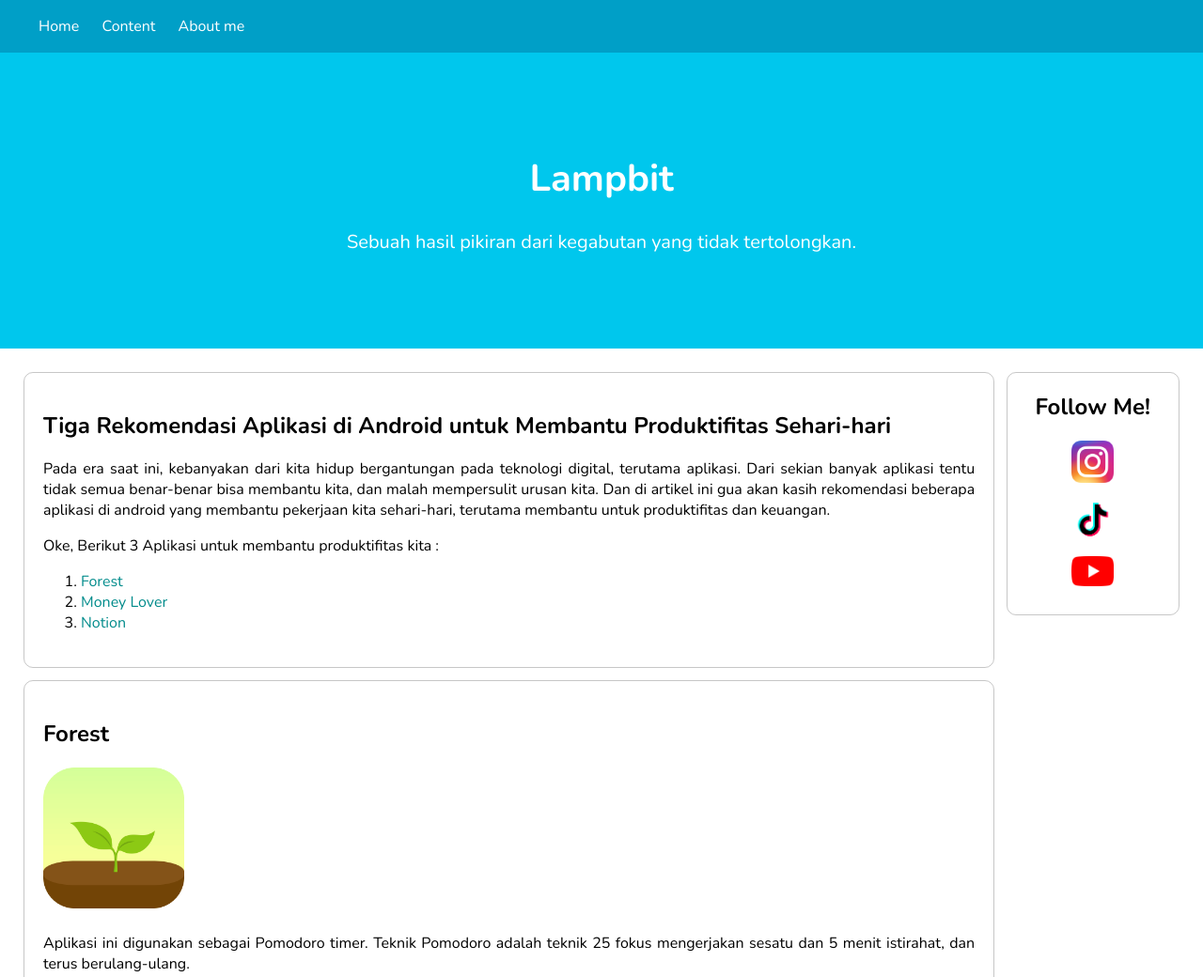
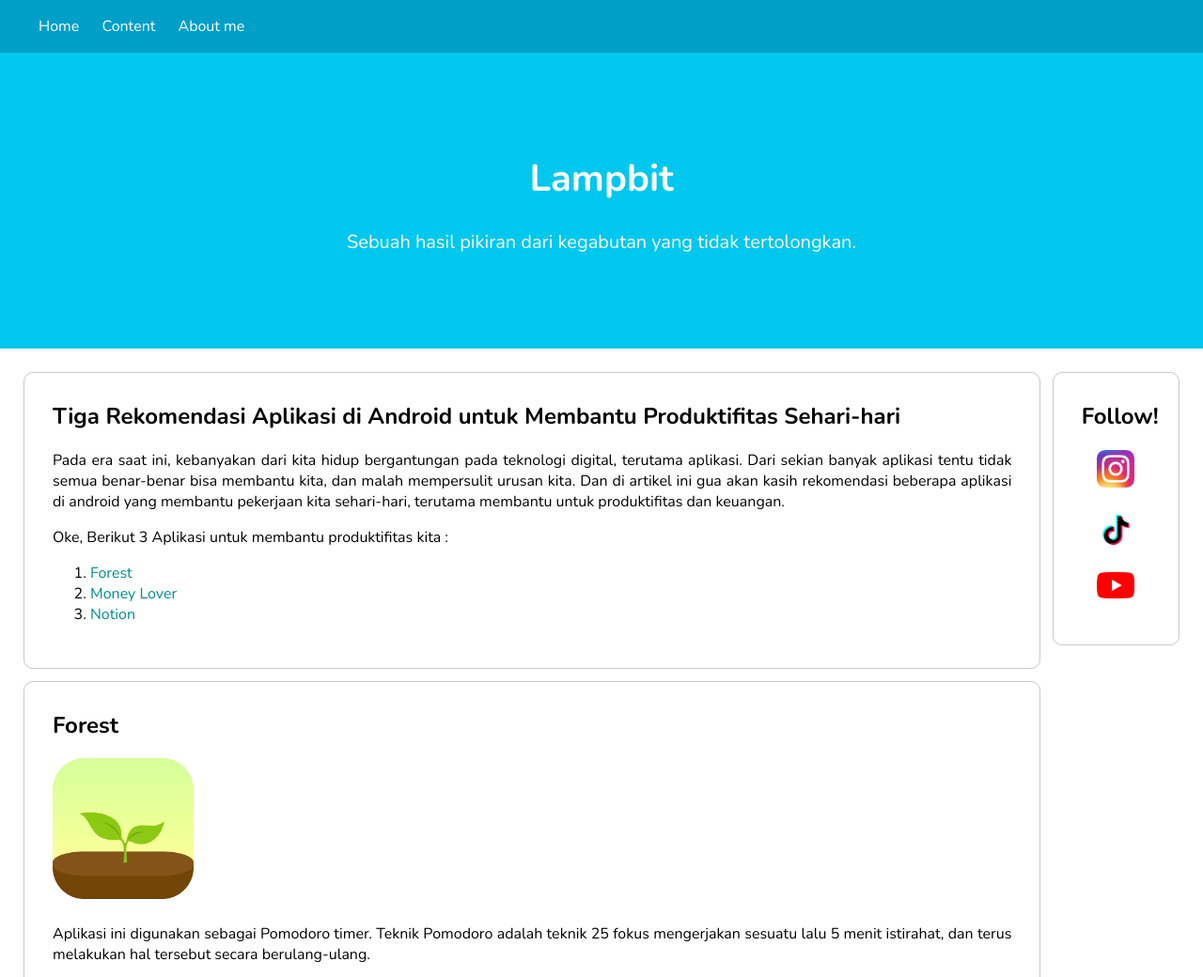
Before and after one commit to mhmmdhandika/LampBit, a plain HTML site: page index.html in a window 1280 px wide. Shown: the top 1040 px of the page at 94% size. Drawn offline with nearby package versions, Linux system fonts and the light colour scheme.

Commit message:
Sudah jadi, dengan menggunakan layout Float. Dan rencananya akan diperbaiki menggunakan CSS Flexbox atau CSS GRID

```diff
--- a/assets/style/style.css
+++ b/assets/style/style.css
@@ -20,6 +20,7 @@
     padding: 1px;
     position: sticky;
     top: 0;
+    z-index: 1;
 }
 
 #navTron ul li {
@@ -53,16 +54,19 @@
 
 .content {
     float: left;
-    width: 84%;
+    width: 88%;
 }
 
 .card {
-    margin: auto;
     margin-bottom: 13px;
-    border-radius: 5px;
-    padding: 20px;
+    padding: 30px;
     border: rgba(139, 139, 139, 0.479) solid 1px;
     border-radius: 10px;
+}
+
+article h1,
+.card h2 {
+    margin-top: 0;
 }
 
 .card p {
@@ -88,18 +92,19 @@
 
 aside {
     float: right;
-    width: 15%;
+    width: 11%;
     text-align: center;
     border: rgba(192, 192, 192, 0.479) solid 1px;
 }
 
-.card aside {
-    border-radius: 30px;
+aside img {
+    width: 40px;
+    padding-bottom: 19px;
+    transition: 0.2s;
 }
 
-aside img {
-    max-width: 45px;
-    padding-bottom: 10px;
+aside a img:hover {
+    transform: scale(1.3);
 }
 
 footer p {
--- a/index.html
+++ b/index.html
@@ -54,7 +54,7 @@
                 <img src="assets/forestApp.png" alt="Forest" class="logoApp">
                 <p>
                     Aplikasi ini digunakan sebagai Pomodoro timer. Teknik Pomodoro adalah teknik 25 fokus mengerjakan
-                    sesatu dan 5 menit istirahat, dan terus berulang-ulang.
+                    sesuatu lalu 5 menit istirahat, dan terus melakukan hal tersebut secara berulang-ulang.
                 </p>
                 <p>
                     Cara kerja aplikasi ini adalah, pertama-tama kita mengatur berapa lama waktu durasi fokus yang
@@ -122,7 +122,7 @@
         </div>
 
         <aside class="card aside">
-            <h2 style="margin-top: 0;">Follow Me!</h2>
+            <h2 style="margin-top: 0;">Follow!</h2>
             <a href=""><img src="assets/socmed/insta.png" alt="Instagram"></a>
             <br>
             <a href=""><img src="assets/socmed/tiktok.png" alt="Tiktok"></a>
```
